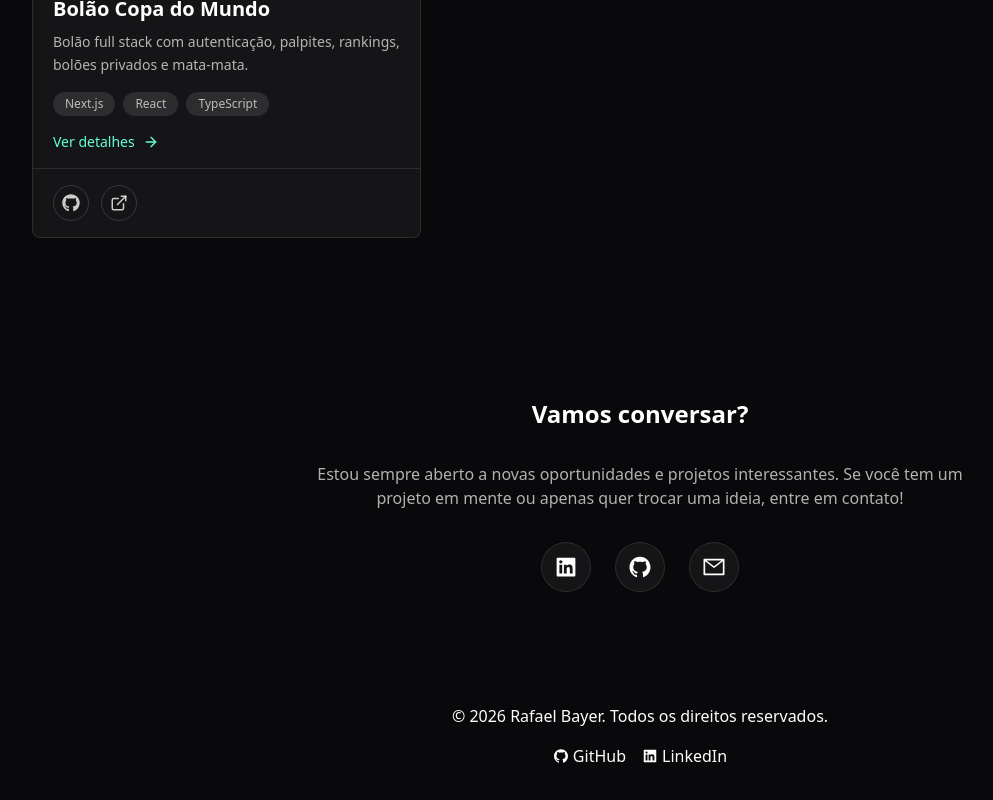
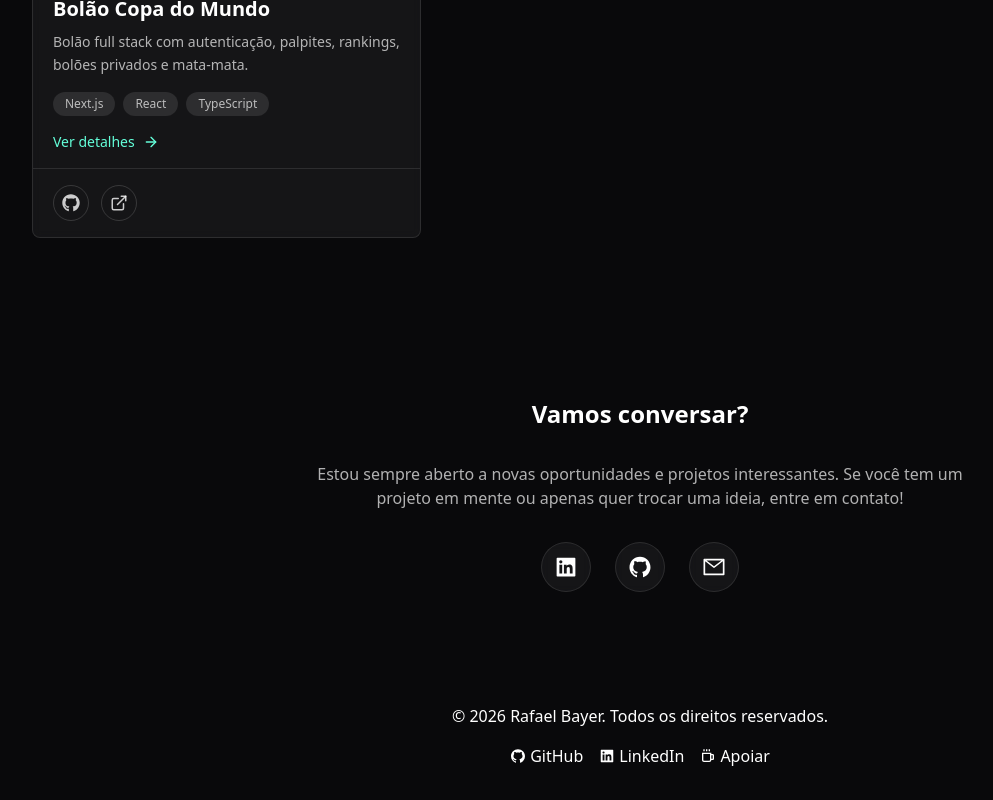
Before and after one commit to rafaelBayer/portifolio, a React (Create React App) app: page / in a window 1280 px wide. Shown: the part 3262-4062 px from the top of the page, without its empty margins (0-993 px from the left). Built offline with nearby package versions, Linux system fonts and the light colour scheme.

Commit message:
feat: adiciona link do Buy Me a Coffee no rodape

```diff
--- a/src/screens/template/Footer.jsx
+++ b/src/screens/template/Footer.jsx
@@ -1,4 +1,5 @@
 import { AiFillGithub, AiFillLinkedin } from "react-icons/ai";
+import { BiCoffee } from "react-icons/bi";
 
 const Footer = () => {
   const anoAtual = new Date().getFullYear();
@@ -29,6 +30,17 @@ const Footer = () => {
             <AiFillLinkedin size="1rem" />
             LinkedIn
           </a>
+          <a
+            href="https://www.buymeacoffee.com/rafaelBayer_"
+            target="_blank"
+            rel="noopener noreferrer"
+            aria-label="Apoiar no Buy Me a Coffee"
+            title="Buy Me a Coffee"
+            className="hover:text-accent inline-flex items-center gap-x-1"
+          >
+            <BiCoffee size="1rem" />
+            Apoiar
+          </a>
         </div>
       </div>
     </footer>
```
